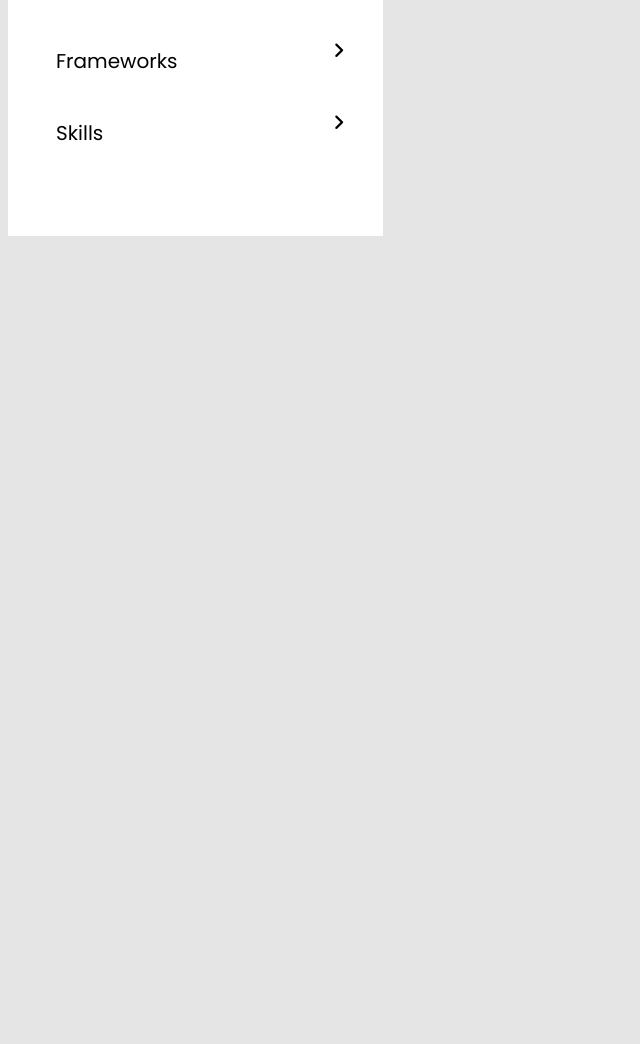
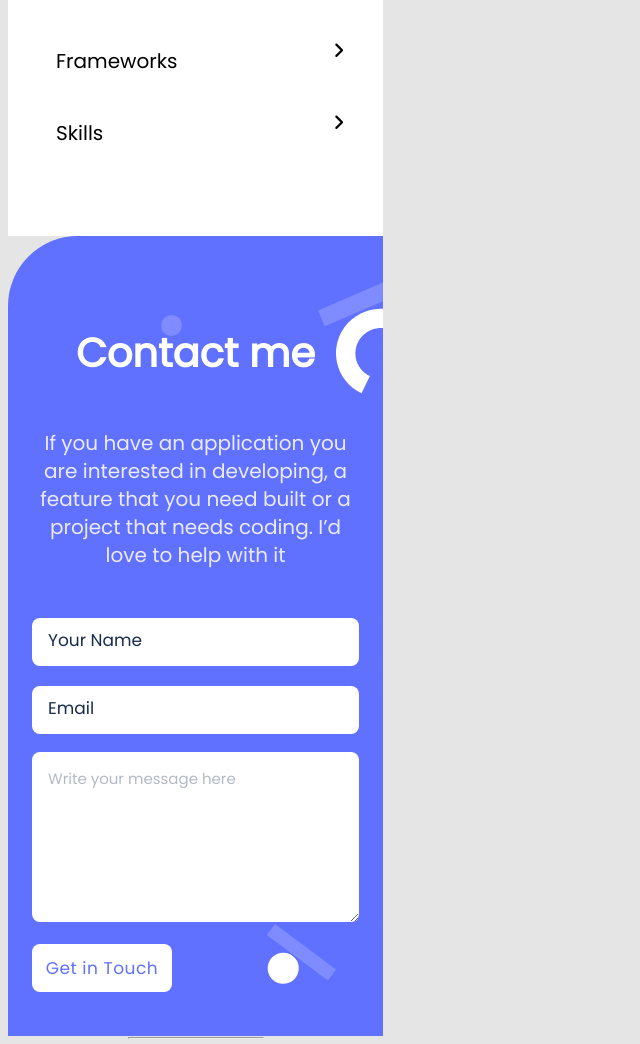
Before and after one commit to Kidd254/Lawrence-s-Portfolio, a website: page index.html in a window 1280 px wide. Shown: the part 4587-5631 px from the top of the page, without its empty margins (0-640 px from the left). Before the commit the page ends 4831 px from the top, so only its background shows below. Drawn offline with Linux system fonts and the light colour scheme.

Commit message:
modified html and css file to create contact form

```diff
--- a/index.html
+++ b/index.html
@@ -229,6 +229,26 @@
                     <i class="fa-solid fa-angle-right btn1"></i>
                 </div>
             </div>
+        </section>
+        <section class="contactform" id="contact">
+            <h1 class="contact-title">Contact me</h1>
+            <p class="contact-description">
+                If you have an application you are interested in developing,
+                a feature that you need built or
+                a project that needs coding. I’d love to help with it
+            </p>
+            <form action="https://formspree.io/f/meqdkrwy" class="contact-form" method="post">
+                <input type="text" class="input-field" name="name" id="name" placeholder="Your Name" maxlength=""
+                    required>
+                <input type="email" class="input-field" name="email" id="email" placeholder="Email" required>
+                <textarea name="message" class="text-area" id="message" cols="30" rows="10"
+                    placeholder="Write your message here" maxlength="" required></textarea>
+                <input type="submit" class="submit-btn" value="Get in Touch">
+            </form>
+            <hr class="indicator" />
+
+
+        </section>
 </body>
 
 </html>
--- a/style.css
+++ b/style.css
@@ -695,3 +695,140 @@ header nav div .menu-bar {
   background: #e5e5e5;
   color: #5e6c84;
 }
+
+.resume:hover {
+  background: #6070ff;
+  color: #fff;
+}
+
+.resume:active {
+  background: #2230d2;
+  color: #fff;
+}
+
+.resume:disabled {
+  background: #e5e5e5;
+  color: #5e6c84;
+}
+
+.contactform {
+  height: 800px;
+  width: 375px;
+  background-color: #6070ff;
+  background-image: url(.images/contact\ form\ shapes-mobile@2x.svg);
+  background-repeat: no-repeat;
+  background-position: right;
+  border-top-left-radius: 70px;
+  display: flex;
+  flex-direction: column;
+  align-items: center;
+  justify-content: center;
+  margin-top: 0;
+}
+
+.contactform .contact-title {
+  color: #fff;
+  font-family: 'Poppins', sans-serif;
+  font-style: normal;
+  height: 56px;
+  font-weight: 700;
+  font-size: 40px;
+  line-height: 52px;
+  margin-top: 103px;
+}
+
+.contactform .contact-description {
+  font-family: 'Poppins', sans-serif;
+  font-style: normal;
+  font-weight: 400;
+  font-size: 20px;
+  line-height: 28px;
+  color: #ebebff;
+  width: 327px;
+  height: 102px;
+  margin-top: 10px;
+  margin-bottom: 87px;
+  text-align: center;
+}
+
+.contactform .contact-form {
+  display: flex;
+  flex-direction: column;
+  align-items: center;
+  justify-content: center;
+}
+
+.contactform .contact-form .input-field {
+  width: 327px;
+  height: 48px;
+  border-radius: 8px;
+  border: none;
+}
+
+#email {
+  margin-top: 20px;
+}
+
+.contactform .contact-form .input-field::placeholder {
+  font-family: 'Poppins', sans-serif;
+  font-style: normal;
+  font-weight: 400;
+  padding: 15px 38px 15px 16px;
+  font-size: 17px;
+  color: #172b4d;
+}
+
+.contactform .contact-form .text-area {
+  width: 327px;
+  height: 170px;
+  border-radius: 8px;
+  border: none;
+  margin-top: 18px;
+}
+
+.contactform .contact-form .text-area::placeholder {
+  font-family: 'Poppins', sans-serif;
+  font-style: normal;
+  font-weight: 400;
+  padding: 15px 38px 15px 16px;
+  font-size: 15px;
+  color: #b3bac5;
+}
+
+.contactform .contact-form .submit-btn {
+  width: 140px;
+  height: 48px;
+  border-radius: 8px;
+  align-self: flex-start;
+  background-color: #fff;
+  border: none;
+  color: #6070ff;
+  font-weight: 500;
+  font-size: 17px;
+  letter-spacing: 0.03em;
+  margin-bottom: 45px;
+  margin-top: 22px;
+}
+
+.contactform .contact-form .submit-btn:hover {
+  background-color: #fcc;
+  width: 200px;
+  height: 200px;
+  transform: rotate(180deg);
+}
+
+.contactform .indicator {
+  margin-top: 0;
+  width: 134px;
+  height: 5px;
+  left: calc(50% - 134px / 2 - 0.5px);
+  bottom: 8px;
+  background: #0d151e;
+  border-radius: 10px;
+}
+
+.img-sec2 {
+  display: none;
+  height: 0;
+  width: 0;
+}
```
